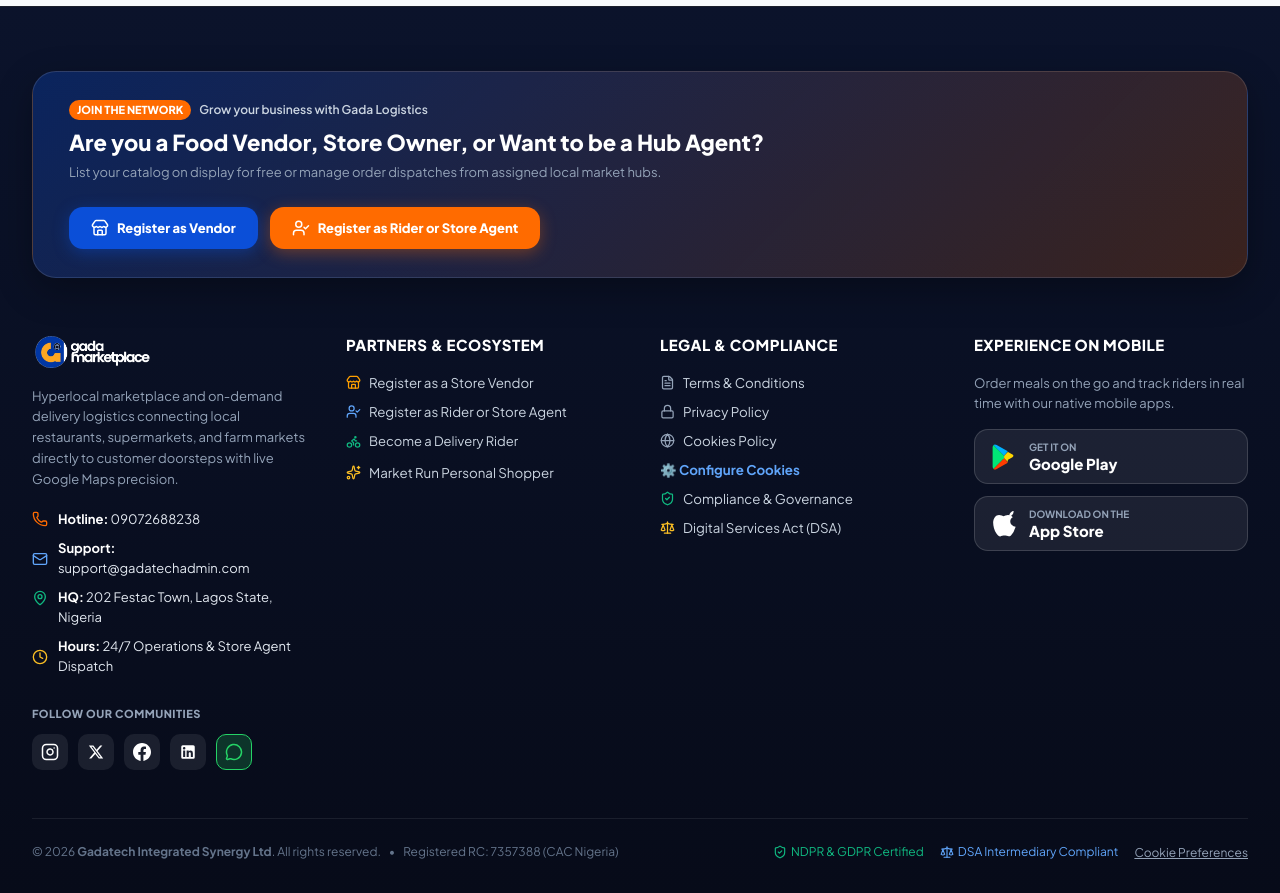
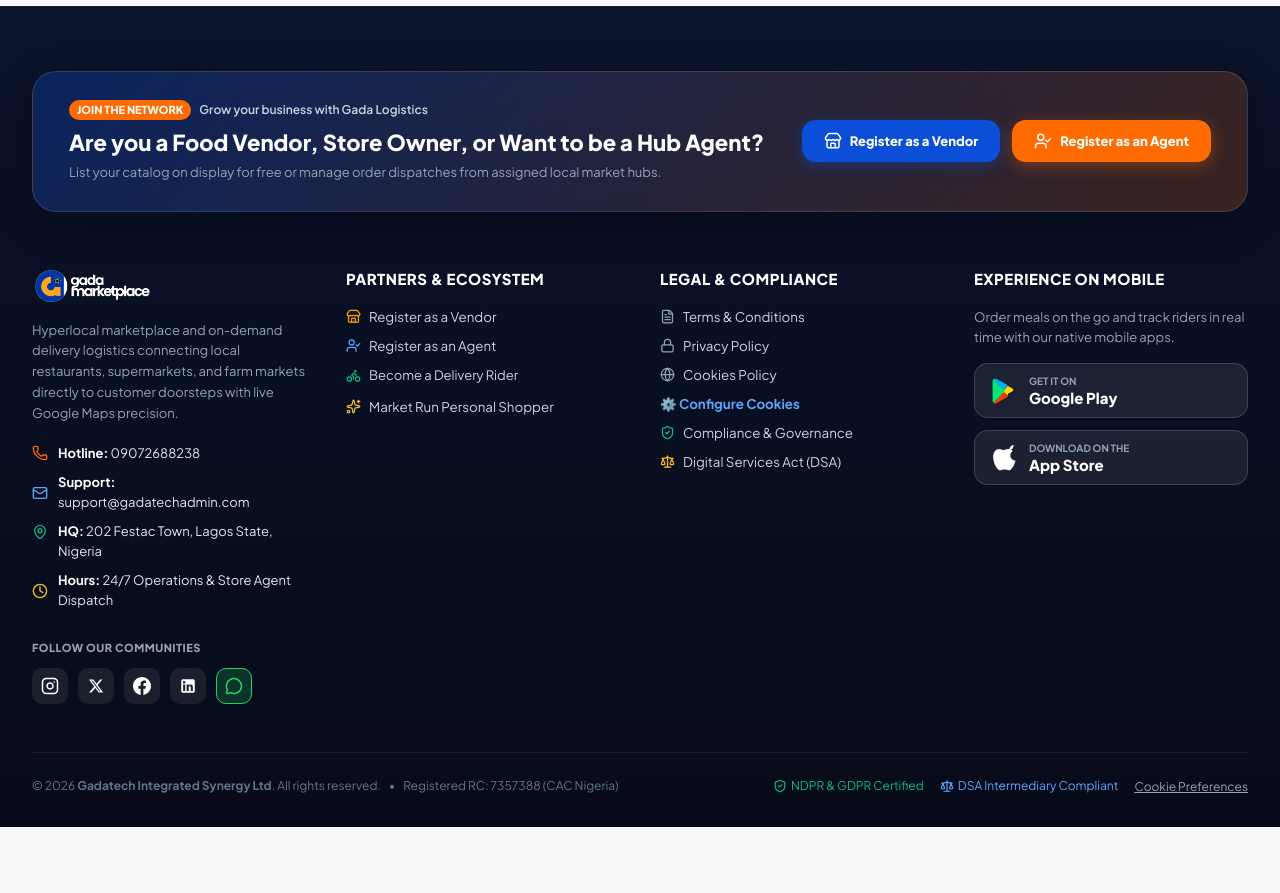
Before and after one commit to chilavet/gada-marketplace, a React (Vite) app: page / in a window 1280 px wide. Shown: the part 1840-2733 px from the top of the page. After the commit the page ends 2667 px from the top, so only its background shows below. Built offline with nearby package versions, Linux system fonts and the light colour scheme; no server answers.

Commit message:
fix(copy): update partner CTA labels to 'Register as a Vendor' and 'Register as an Agent'

```diff
--- a/src/components/Footer.jsx
+++ b/src/components/Footer.jsx
@@ -77,7 +77,7 @@ export default function Footer({
               }}
             >
               <Store size={18} />
-              <span>Register as Vendor</span>
+              <span>Register as a Vendor</span>
             </button>
 
             <button
@@ -99,7 +99,7 @@ export default function Footer({
               }}
             >
               <UserCheck size={18} />
-              <span>Register as Rider or Store Agent</span>
+              <span>Register as an Agent</span>
             </button>
           </div>
         </div>
@@ -243,7 +243,7 @@ export default function Footer({
                   onMouseLeave={e => e.currentTarget.style.color = '#CBD5E1'}
                 >
                   <Store size={15} color="#FFA000" />
-                  <span>Register as a Store Vendor</span>
+                  <span>Register as a Vendor</span>
                 </button>
               </li>
 
@@ -255,7 +255,7 @@ export default function Footer({
                   onMouseLeave={e => e.currentTarget.style.color = '#CBD5E1'}
                 >
                   <UserCheck size={15} color="#60A5FA" />
-                  <span>Register as Rider or Store Agent</span>
+                  <span>Register as an Agent</span>
                 </button>
               </li>
 
--- a/src/components/PartnerRegistrationModal.jsx
+++ b/src/components/PartnerRegistrationModal.jsx
@@ -173,7 +173,7 @@ export default function PartnerRegistrationModal({ isOpen, onClose, initialTab =
                 }}
               >
                 <Store size={16} />
-                <span>🏪 Register as Vendor / Store</span>
+                <span>🏪 Register as a Vendor</span>
               </button>
 
               <button
@@ -196,7 +196,7 @@ export default function PartnerRegistrationModal({ isOpen, onClose, initialTab =
                 }}
               >
                 <UserCheck size={16} />
-                <span>👔 Register as Rider or Store Agent</span>
+                <span>👔 Register as an Agent</span>
               </button>
             </div>
           )}
@@ -539,7 +539,7 @@ export default function PartnerRegistrationModal({ isOpen, onClose, initialTab =
                 }}
               >
                 <UserCheck size={18} />
-                <span>Submit Rider or Store Agent Registration</span>
+                <span>Submit Agent Registration</span>
               </button>
             </form>
           )}
```
